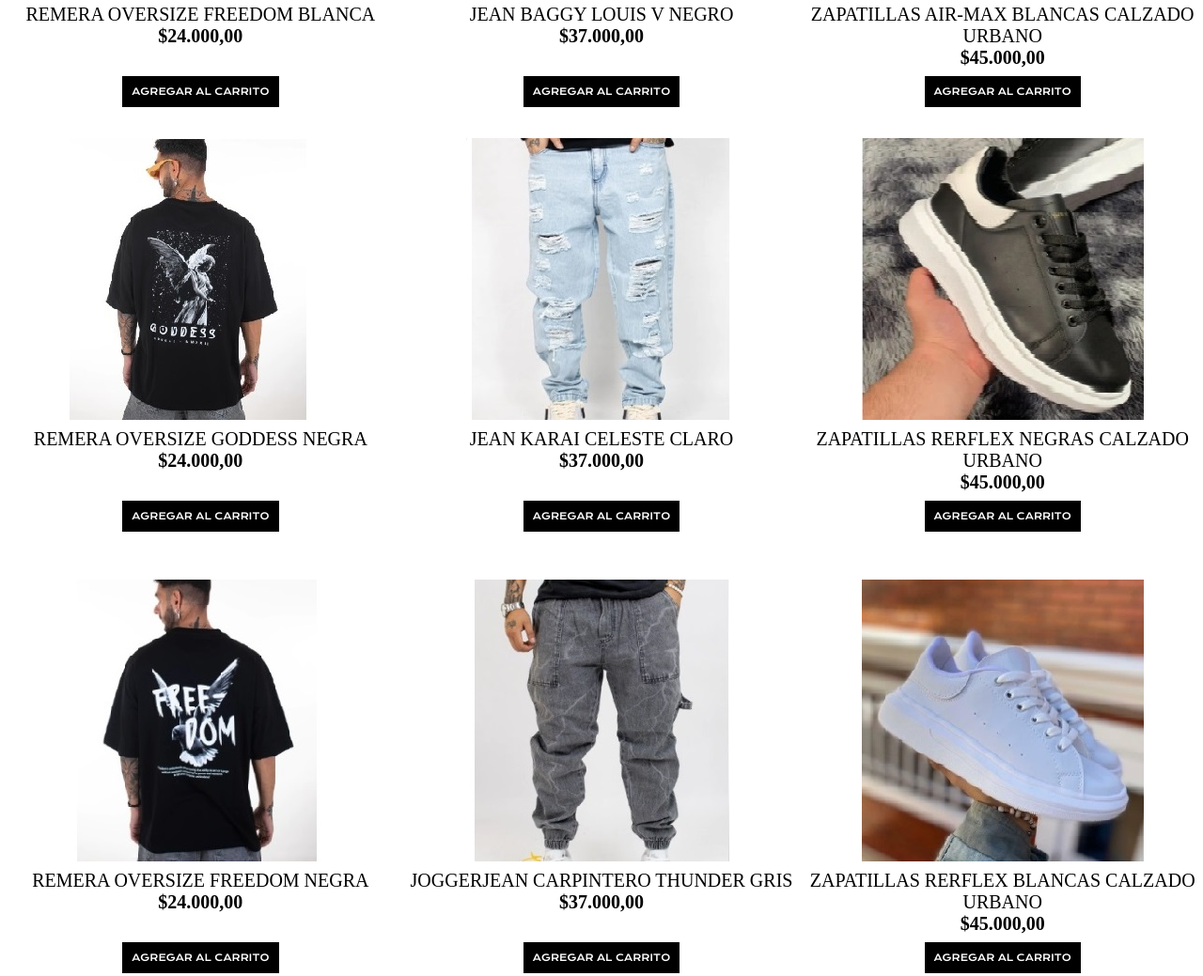
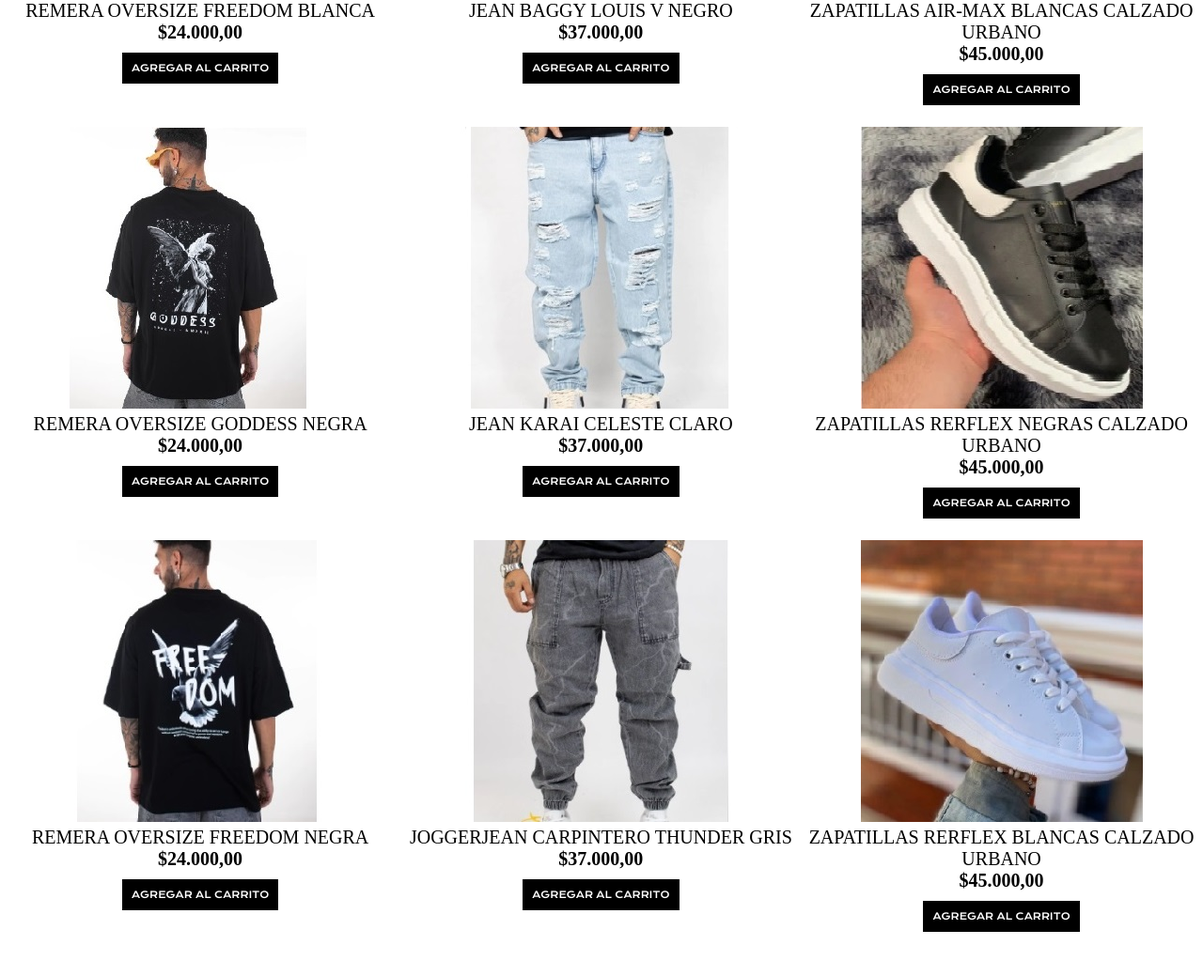
Before and after one commit to santiagorani/Tercela-entrega, a website: page pages/productos.html in a window 1280 px wide. Shown: the part 1120-2159 px from the top of the page at 94% size. Drawn offline with nearby package versions, Linux system fonts and the light colour scheme; a web font is replaced by a local one.

Commit message:
cambios en productos

```diff
--- a/pages/productos.html
+++ b/pages/productos.html
@@ -63,59 +63,62 @@
         <br>
         <br>
         <section>
-            <section class="datos-productos">
-                <div><img src="../assets/remera.jpg" alt=""></div>
-                <div><img src="../assets/pantalones.jpg" alt=""></div>
-                <div><img src="../assets/calzado.jpg" alt=""></div>
+            <section class="cuadro-de-venta">
+                <section class="producto1">
+                    <div class="datos-productos"><img src="../assets/remera.jpg" alt=""></div>
+                    <div class="datos-filas"><p>REMERA OVERSIZE FREEDOM BLANCA <br><b>$24.000,00</b></p></div>
+                    <div class="datos-filas"><a href="">AGREGAR AL CARRITO</a></div>
                 </section>
-            <section class="datos-filas">
-                <div><p>REMERA OVERSIZE FREEDOM BLANCA <br><b>$24.000,00</b></p></div>
-                <div><p>JEAN BAGGY LOUIS V NEGRO <br><b>$37.000,00</b></p></div>
-                <div><p>ZAPATILLAS AIR-MAX BLANCAS CALZADO URBANO <br><b>$45.000,00</b></p></div>
+                    <br>
+                <section class="producto2">
+                    <div class="datos-productos"><img src="../assets/pantalones.jpg" alt=""></div>
+                    <div class="datos-filas"><p>JEAN BAGGY LOUIS V NEGRO <br><b>$37.000,00</b></p></div>
+                    <div class="datos-filas"><a href="">AGREGAR AL CARRITO</a></div>
                 </section>
-            <section class="datos-filas">
-                <div><a href="">AGREGAR AL CARRITO</a></div>
-                <div><a href="">AGREGAR AL CARRITO</a></div>
-                <div><a href="">AGREGAR AL CARRITO</a></div>
+                <br>
+                <section class="producto3">
+                    <div class="datos-productos"><img src="../assets/calzado.jpg" alt=""></div>
+                    <div class="datos-filas"><p>ZAPATILLAS AIR-MAX BLANCAS CALZADO URBANO <br><b>$45.000,00</b></p></div>
+                    <div class="datos-filas"><a href="">AGREGAR AL CARRITO</a></div>
                 </section>
             </section>
+            <section class="cuadro-de-venta">
+                <section class="producto1">
+                    <div class="datos-productos"><img src="../assets/remera2.jpg" alt=""></div>
+                    <div class="datos-filas"><p>REMERA OVERSIZE GODDESS NEGRA <br><b>$24.000,00</b></p></div>
+                    <div class="datos-filas"><a href="">AGREGAR AL CARRITO</a></div>
+                </section>
                     <br>
+                <section class="producto2">
+                    <div class="datos-productos"><img src="../assets/pantalon2.jpg" alt=""></div>
+                    <div class="datos-filas"><p>JEAN KARAI CELESTE CLARO <br><b>$37.000,00</b></p></div>
+                    <div class="datos-filas"><a href="">AGREGAR AL CARRITO</a></div>
+                </section>
                 <br>
-        <section>
-            <section class="datos-productos">
-                <div><img src="../assets/remera2.jpg" alt=""></div>
-                <div><img src="../assets/pantalon2.jpg" alt=""></div>
-                <div><img src="../assets/calzado2.jpg" alt=""></div>
-            </section>
-            <section class="datos-filas">
-                <div><p>REMERA OVERSIZE GODDESS NEGRA<br><b>$24.000,00</b></p></div>
-                <div><p>JEAN KARAI CELESTE CLARO<br><b>$37.000,00</b></p></div>
-                <div><p>ZAPATILLAS RERFLEX NEGRAS CALZADO URBANO<br><b>$45.000,00</b></p></div>
-            </section>
-            <section class="datos-filas">
-                <div><a href="">AGREGAR AL CARRITO</a></div>
-                <div><a href="">AGREGAR AL CARRITO</a></div>
-                <div><a href="">AGREGAR AL CARRITO</a></div>
+                <section class="producto3">
+                    <div class="datos-productos"><img src="../assets/calzado2.jpg" alt=""></div>
+                    <div class="datos-filas"><p>ZAPATILLAS RERFLEX NEGRAS CALZADO URBANO <br><b>$45.000,00</b></p></div>
+                    <div class="datos-filas"><a href="">AGREGAR AL CARRITO</a></div>
                 </section>
             </section>
+            <section class="cuadro-de-venta">
+                <section class="producto1">
+                    <div class="datos-productos"><img src="../assets/remera3.jpg" alt=""></div>
+                    <div class="datos-filas"><p>REMERA OVERSIZE FREEDOM NEGRA <br><b>$24.000,00</b></p></div>
+                    <div class="datos-filas"><a href="">AGREGAR AL CARRITO</a></div>
+                </section>
                     <br>
+                <section class="producto2">
+                    <div class="datos-productos"><img src="../assets/pantalon3.jpg" alt=""></div>
+                    <div class="datos-filas"><p>JOGGERJEAN CARPINTERO THUNDER GRIS <br><b>$37.000,00</b></p></div>
+                    <div class="datos-filas"><a href="">AGREGAR AL CARRITO</a></div>
+                </section>
                 <br>
-        <br>
-        <section>
-            <section class="datos-productos">
-                <div><img src="../assets/remera3.jpg" alt=""></div>
-                <div><img src="../assets/pantalon3.jpg" alt=""></div>
-                <div><img src="../assets/calzado3.jpg" alt=""></div>
+                <section class="producto3">
+                    <div class="datos-productos"><img src="../assets/calzado3.jpg" alt=""></div>
+                    <div class="datos-filas"><p>ZAPATILLAS RERFLEX BLANCAS CALZADO URBANO <br><b>$45.000,00</b></p></div>
+                    <div class="datos-filas"><a href="">AGREGAR AL CARRITO</a></div>
                 </section>
-            <section class="datos-filas">
-                <div><p>REMERA OVERSIZE FREEDOM NEGRA <br><b>$24.000,00</b></p></div>
-                <div><p>JOGGERJEAN CARPINTERO THUNDER GRIS <br><b>$37.000,00</b></p></div>
-                <div><p>ZAPATILLAS RERFLEX BLANCAS CALZADO URBANO <br><b>$45.000,00</b></p></div>
-            </section>
-            <section class="datos-filas">
-                <div><a href="">AGREGAR AL CARRITO</a></div>
-                <div><a href="">AGREGAR AL CARRITO</a></div>
-                <div><a href="">AGREGAR AL CARRITO</a></div>
             </section>
         </section>
             <br>
--- a/sass/layout/_main-index.scss
+++ b/sass/layout/_main-index.scss
@@ -8,7 +8,6 @@
 
 .descuento p {
   font-family: "Zen Dots", sans-serif;
-  font-size: 50px;
   color: white; }
 
 .descuento p {
@@ -19,14 +18,9 @@
 
 .ver-mas-fotos {
   display: flex;
+  flex-direction: row;
   justify-content: center;
   align-items: center; }
-
-.flecha-izquierda img:active {
-  background-color: #a7a7a7; }
-
-.flecha-derecha img:active {
-  background-color: #a7a7a7; }
 
 .ver-mas-productos{
 text-align: center; }
--- a/sass/layout/_main-productos.scss
+++ b/sass/layout/_main-productos.scss
@@ -1,7 +1,29 @@
+.cuadro-de-venta{
+  display: grid;
+  grid-template-columns: repeat(3, 33.3%);
+  grid-template-rows: repeat(1, 100%);
+  grid-template-areas:
+  "producto1 producto2 producto3";
+}
+
+.producto1{
+  grid-area: producto1;
+}
+.producto2{
+  grid-area: producto2;
+}
+.producto3{
+  grid-area: producto3;
+}
+
 .datos-productos {
   display: flex;
   font-family: "Krona One", sans-serif;
-  font-size: 15px; }
+  font-size: 15px;
+  width: 100%;
+  text-align: center;
+  align-items: center;
+  justify-content: center;}
 
 .datos-productos div {
   width: 100%;
@@ -10,18 +32,18 @@
 .datos-filas {
   display: flex;
   font-size: 20px;
-  width: 100%; }
+  width: 100%;
+  text-align: center;
+  align-items: center;
+  justify-content: center;
+  padding: 5px;}
 
 .datos-filas div{
   width: 100%;
   text-align: center;
   padding: 5px; }
 
-.datos-filas div img{
-  padding: 50px;
-}
-
-.datos-filas div a{
+.datos-filas a{
   color: white;
   text-decoration: none;
   background-color: black;
--- a/sass/layout/mediaQ/_media-card.scss
+++ b/sass/layout/mediaQ/_media-card.scss
@@ -4,3 +4,12 @@
     }
 
 }
+
+@media(max-width:930px){
+    .prendas{
+        display: flex;
+        flex-direction: column;
+        align-items: center;
+        justify-content: center;
+    }
+}
--- /dev/null
+++ b/sass/layout/mediaQ/_media-index.scss
@@ -0,0 +1,56 @@
+@media(max-width:930px){
+    .showroom{
+        font-size: 75px;
+    }
+
+    .fotos-del-medio{
+        display: flex;
+        flex-direction: column;
+        align-items: center;
+        justify-content: center;
+        gap: 10px;
+    }
+}
+
+@media(max-width:768px){
+    .showroom{
+        width: 100%;
+    }
+
+    .descuento p{
+        font-size: 50px;
+        width: 100%;
+    }
+}
+
+@media(max-width:485px){
+    .showroom{
+        width: 100%;
+    }
+
+    .descuento p{
+        font-size: 35px;
+    }
+}
+
+@media(max-width:425px){
+    .ver-mas-productos a{
+        padding: 10px 50px;
+    }
+}
+
+@media(max-width:375px){
+    .showroom{
+        font-size: 50px;
+    }
+
+    .descuento p{
+        font-size: 30px;
+    }
+}
+
+@media(max-width:320px){
+    .ver-mas-productos a{
+        padding: 10px 40px;
+    }
+}
--- a/sass/layout/mediaQ/_media-productos.scss
+++ b/sass/layout/mediaQ/_media-productos.scss
@@ -0,0 +1,19 @@
+@media(max-width:1024px){
+    .cuadro-de-venta{
+      grid-template-columns: repeat(1, 100%);
+      grid-template-rows: repeat(3, 33.3%);
+      grid-template-areas:
+      "producto1"
+      "producto2"
+      "producto3";
+    }
+    .producto1{
+      grid-area: producto1;
+    }
+    .producto2{
+      grid-area: producto2;
+    }
+    .producto3{
+      grid-area: producto3;
+    }
+  }
--- a/sass/style.scss
+++ b/sass/style.scss
@@ -38,6 +38,7 @@
 @import "./layout/mediaQ/media-navbar";
 @import "./layout/mediaQ/media-datos";
 @import "./layout/mediaQ/media-pie-de-pagina";
+@import "./layout/mediaQ/media-index";
 @import "./layout/mediaQ/media-productos";
 @import "./layout/mediaQ/media-quienes-somos";
 @import "./layout/mediaQ/medias-como-comprar";
```
Also changed, not shown: index.html (+0 -6 lines), css/style.css. Lines whose indentation alone changed are shown as unchanged.
